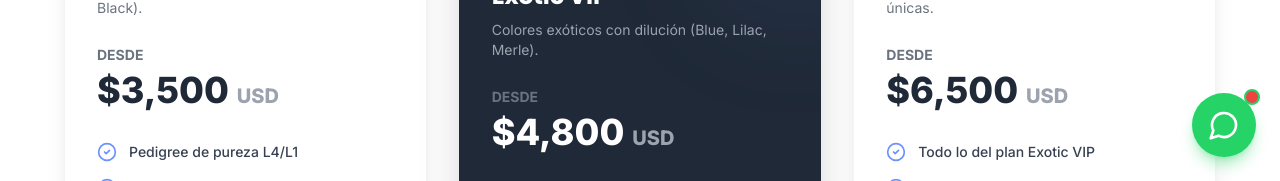
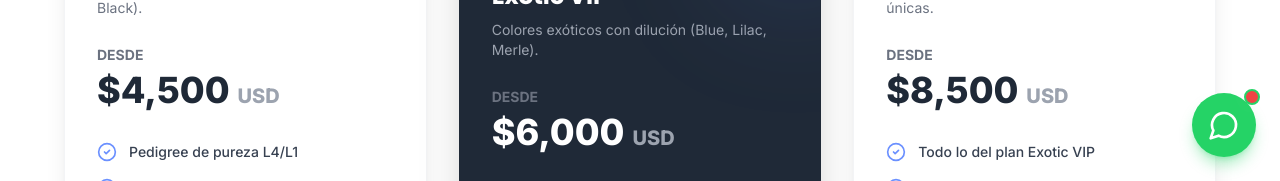
Before and after one commit to LivingNow05/fluffy-vip-programmatic, a React (Vite) app: page /precios in a window 1280 px wide. Shown: the part 619-800 px from the top of the page. Built offline with nearby package versions, Linux system fonts and the light colour scheme.

Commit message:
feat(pricing): add realistic usd pricing to pricing page and city pages

```diff
--- a/src/pages/FluffyCityPage.tsx
+++ b/src/pages/FluffyCityPage.tsx
@@ -308,9 +308,24 @@ export const FluffyCityPage: React.FC<Props> = ({ cities, onOpenQuiz }) => {
             <h3 className="font-header font-bold text-2xl mb-3 text-obsidian dark:text-canvas">
               ¿Buscas un Fluffy VIP?
             </h3>
-            <p className="text-gray-500 dark:text-gray-400 mb-8 text-sm leading-relaxed">
+            <p className="text-gray-500 dark:text-gray-400 mb-6 text-sm leading-relaxed">
               Escríbenos y un especialista te enviará al instante fotos, videos y precios de los cachorros disponibles para entrega en <strong className="text-obsidian dark:text-canvas">{cityName}</strong>.
             </p>
+
+            <div className="bg-white dark:bg-gray-900 border border-gray-100 dark:border-gray-700 rounded-2xl p-5 mb-8 shadow-sm">
+              <span className="text-xs text-gray-500 dark:text-gray-400 font-bold uppercase tracking-wider block mb-1">Inversión desde</span>
+              <div className="flex items-baseline gap-2 mb-3">
+                <span className="text-3xl font-black font-header text-obsidian dark:text-canvas">$4,500</span>
+                <span className="text-sm font-bold text-gray-400">USD</span>
+              </div>
+              <ul className="space-y-2 text-xs text-gray-600 dark:text-gray-300">
+                <li className="flex gap-2"><CheckCircle2 className="w-4 h-4 text-cornflower shrink-0" /> Incluye envío VIP a {cityName}</li>
+                <li className="flex gap-2"><CheckCircle2 className="w-4 h-4 text-cornflower shrink-0" /> Gen L4/L1 + Garantía</li>
+              </ul>
+              <Link to="/precios" className="block text-center mt-4 text-[10px] font-bold text-cornflower hover:text-blue-700 uppercase tracking-widest transition-colors">
+                Ver Planes de Precios &rarr;
+              </Link>
+            </div>
 
             <button
               onClick={() => onOpenQuiz && onOpenQuiz(cityName)}
--- a/src/pages/PricingPage.tsx
+++ b/src/pages/PricingPage.tsx
@@ -42,7 +42,7 @@ export const PricingPage: React.FC<Props> = ({ onOpenQuiz }) => {
           <p className="text-sm text-gray-500 dark:text-gray-400 mb-6 min-h-[40px]">Genética L4/L1 en mantos sólidos (Fawn, Black).</p>
           <div className="mb-8">
             <span className="text-sm text-gray-500 font-bold uppercase">Desde</span>
-            <div className="text-4xl font-black text-obsidian dark:text-canvas my-1">$3,500 <span className="text-xl text-gray-400">USD</span></div>
+            <div className="text-4xl font-black text-obsidian dark:text-canvas my-1">$4,500 <span className="text-xl text-gray-400">USD</span></div>
           </div>
           <ul className="space-y-4 mb-8">
             {['Pedigree de pureza L4/L1', 'Garantía de salud viral (15 días)', 'Esquema de vacunas completo', 'Chip de identificación'].map((f, i) => (
@@ -74,7 +74,7 @@ export const PricingPage: React.FC<Props> = ({ onOpenQuiz }) => {
           <p className="text-sm text-gray-400 mb-6 min-h-[40px]">Colores exóticos con dilución (Blue, Lilac, Merle).</p>
           <div className="mb-8">
             <span className="text-sm text-gray-500 font-bold uppercase">Desde</span>
-            <div className="text-4xl font-black text-white my-1">$4,800 <span className="text-xl text-gray-400">USD</span></div>
+            <div className="text-4xl font-black text-white my-1">$6,000 <span className="text-xl text-gray-400">USD</span></div>
           </div>
           <ul className="space-y-4 mb-8">
             {['Todo lo del plan Signature', 'Exámenes de ADN estructural', 'Garantía congénita extendida (1 año)', 'Traslado aéreo nacional VIP (Cabina)'].map((f, i) => (
@@ -103,7 +103,7 @@ export const PricingPage: React.FC<Props> = ({ onOpenQuiz }) => {
           <p className="text-sm text-gray-500 dark:text-gray-400 mb-6 min-h-[40px]">Isabella, Rojo Intenso y combinaciones únicas.</p>
           <div className="mb-8">
             <span className="text-sm text-gray-500 font-bold uppercase">Desde</span>
-            <div className="text-4xl font-black text-obsidian dark:text-canvas my-1">$6,500 <span className="text-xl text-gray-400">USD</span></div>
+            <div className="text-4xl font-black text-obsidian dark:text-canvas my-1">$8,500 <span className="text-xl text-gray-400">USD</span></div>
           </div>
           <ul className="space-y-4 mb-8">
             {['Todo lo del plan Exotic VIP', 'Selección prioritaria de camada', 'Kit de bienvenida Premium', 'Trámite de exportación internacional'].map((f, i) => (
```
